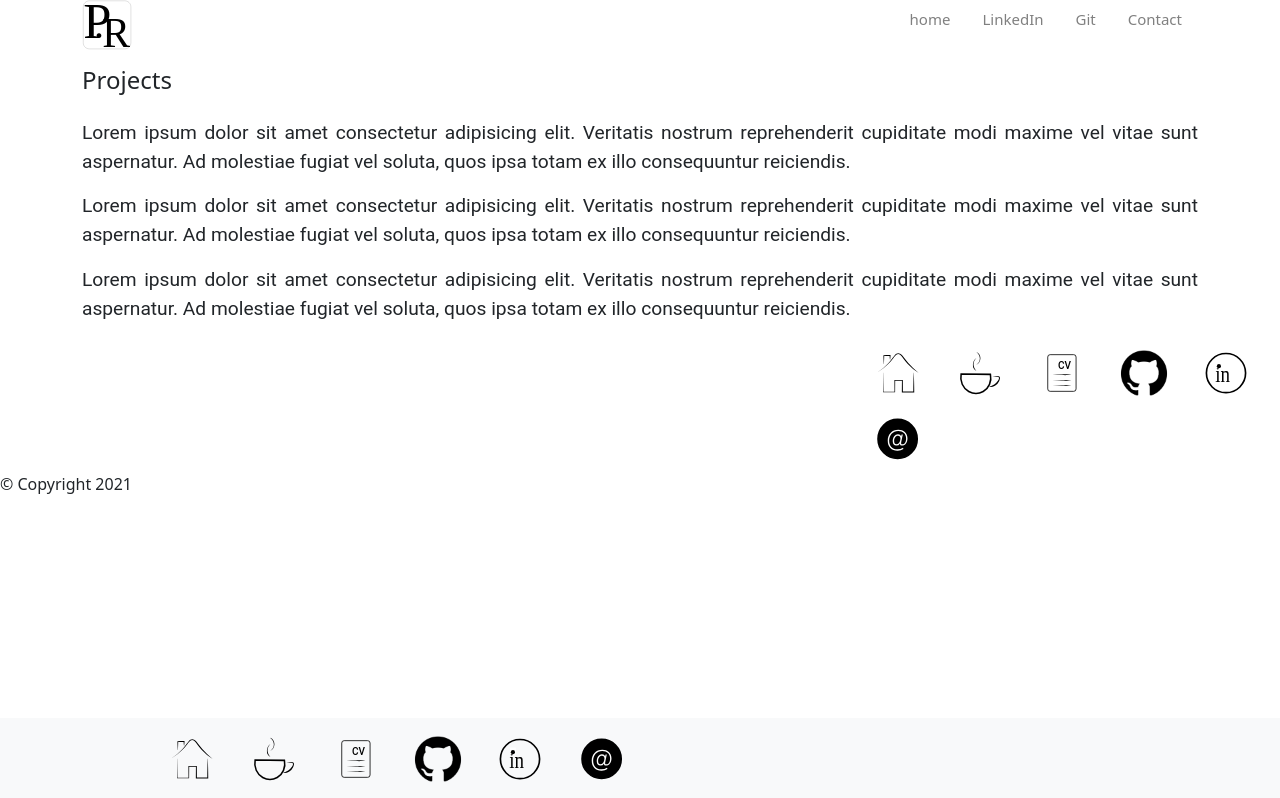
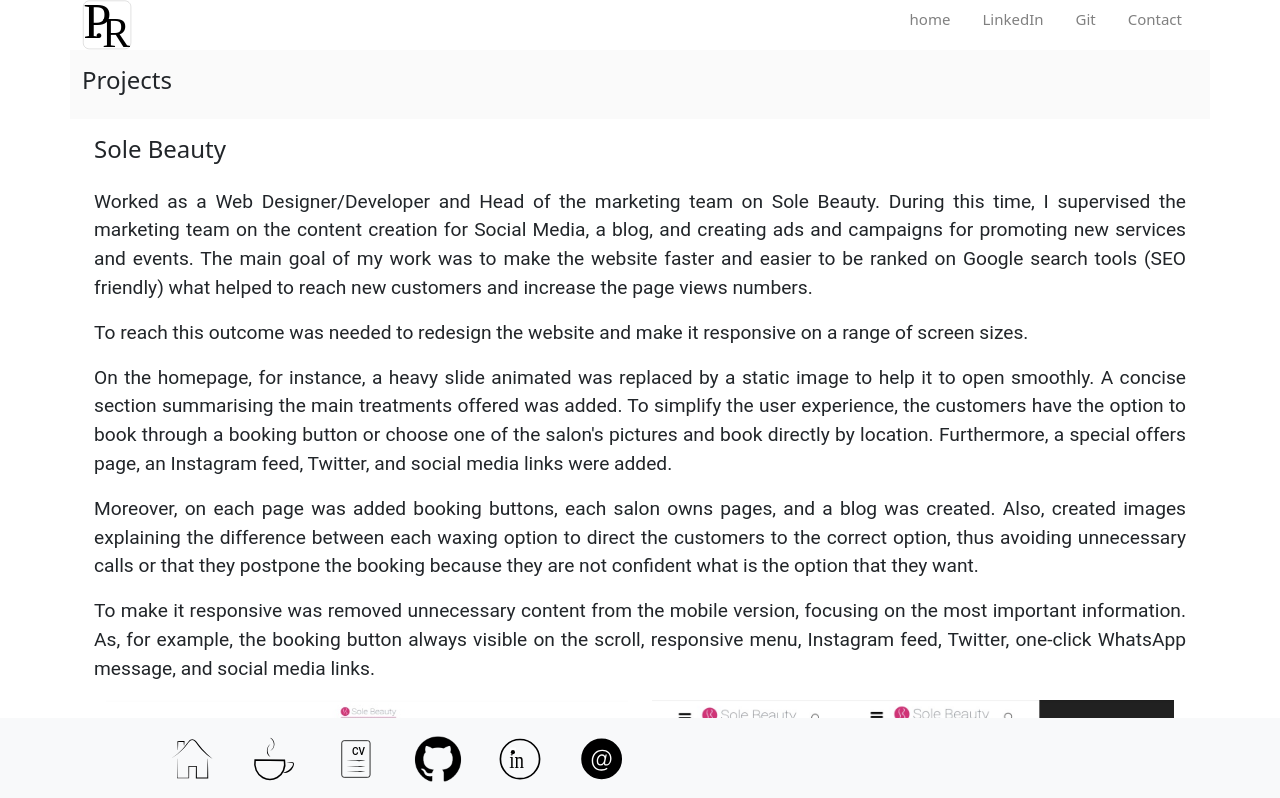
Before and after one commit to PollyannaRibeiro/Portfolio, a React (Create React App) app: page /projects in a window 1280 px wide. Shown: the top 798 px of the page. Built offline with nearby package versions, Linux system fonts and the light colour scheme.

Commit message:
Projects page - content added

```diff
--- a/src/pages/projects.jsx
+++ b/src/pages/projects.jsx
@@ -1,25 +1,21 @@
 import React from 'react';
+import Sole from './SoleBeauty';
+import Ethos from './EthosData';
+import Freelas from './Freelance';
 
 function Projects(){
   return(
     <>
-    <div className="container">
-      <div className="row">
-
+    <div className="container" id="projects-container">
+      <div className="row" id="projects-row">
         <h1>Projects</h1>
-
-        <p>Lorem ipsum dolor sit amet consectetur adipisicing elit. Veritatis nostrum reprehenderit cupiditate modi
-          maxime vel vitae sunt aspernatur. Ad molestiae fugiat vel soluta, quos ipsa totam ex illo consequuntur reiciendis.
-        </p>
-        <p>Lorem ipsum dolor sit amet consectetur adipisicing elit. Veritatis nostrum reprehenderit cupiditate modi
-          maxime vel vitae sunt aspernatur. Ad molestiae fugiat vel soluta, quos ipsa totam ex illo consequuntur reiciendis.
-        </p>
-        <p>Lorem ipsum dolor sit amet consectetur adipisicing elit. Veritatis nostrum reprehenderit cupiditate modi
-          maxime vel vitae sunt aspernatur. Ad molestiae fugiat vel soluta, quos ipsa totam ex illo consequuntur reiciendis.
-        </p>
+      </div>
+      <div id="projects-content">
+        <Sole />
+        <Ethos />
+        <Freelas />
       </div>
     </div>
-
     </>
   )
 }
```
